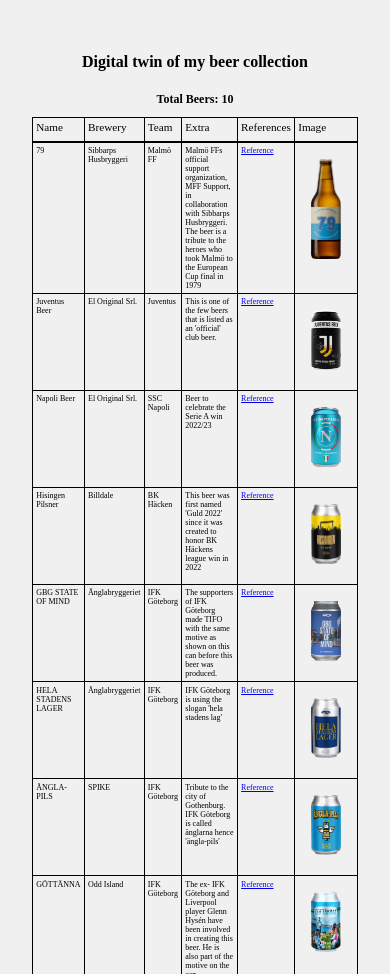
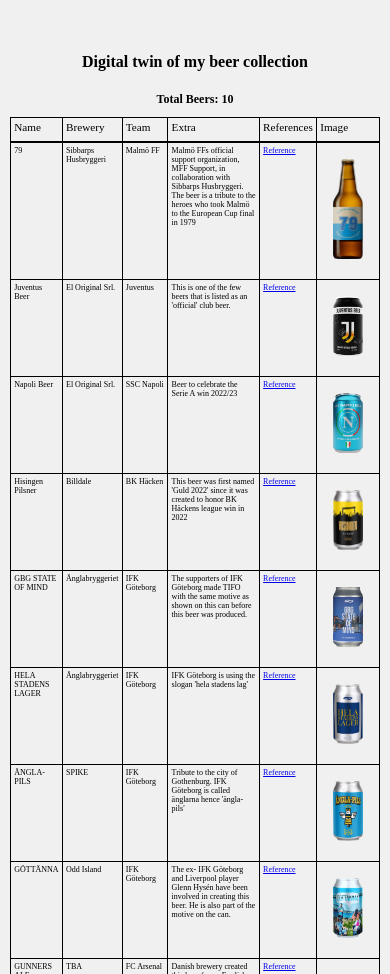
Before and after one commit to mile95/beercollection, a plain HTML site: page index.html in a window 390 px wide. Shown: the top 974 px of the page. Drawn offline with Linux system fonts and the light colour scheme.

Commit message:
fix padding

```diff
--- a/styles.css
+++ b/styles.css
@@ -22,14 +22,15 @@ body {
     grid-template-columns: repeat(7, 1fr);
     border-top: 1px solid black;
     border-right: 1px solid black;
-    margin-left: 10rem;
-    margin-right: 10rem;
+    margin-left: 50px;
+    margin-right: 50px;
 }
 
 .table-container>span {
     border-left: 1px solid black;
     border-bottom: 1px solid black;
     padding-left: 10px;
+    padding-right: 10px;
     padding-top: 10px;
     font-size: 1rem;
 }
@@ -74,8 +75,8 @@ body {
 
     .table-container {
         grid-template-columns: repeat(7, 1fr);
-        margin-left: 2rem;
-        margin-right: 2rem;
+        margin-left: 10px;
+        margin-right: 10px;
     }
 
     .table-container>span,
```
